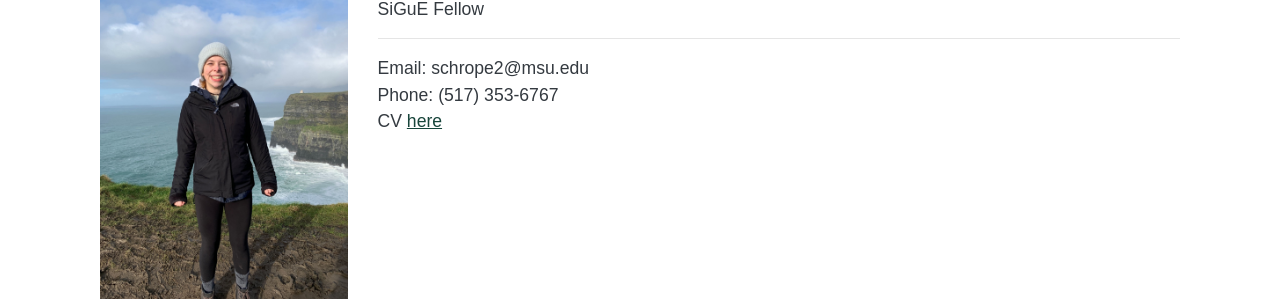
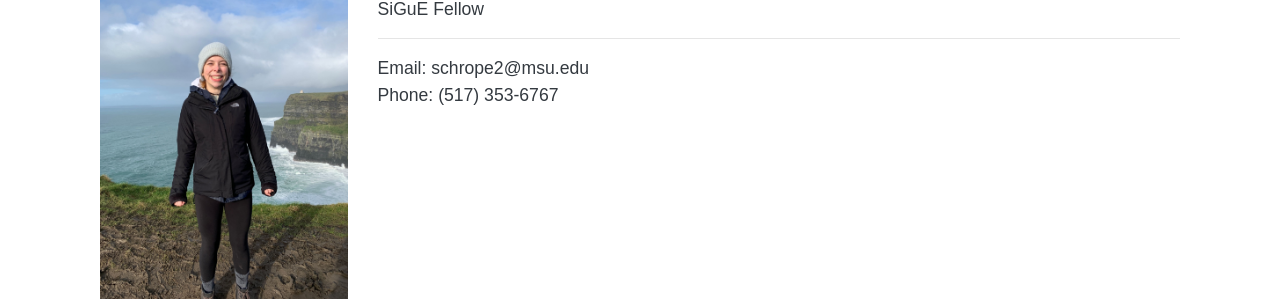
Before and after one commit to grotewold-lab/grotewold-lab.github.io, a Jekyll site: the page built from people/shannon-schrope.md, in a window 1280 px wide. Shown: the part 137-441 px from the top of the page. Built offline with Jekyll 4.4.1, drawn with Linux system fonts in a browser that asks for light colours.

```diff
--- a/people/shannon-schrope.md
+++ b/people/shannon-schrope.md
@@ -6,7 +6,6 @@ position: SiGuE Fellow
 image: Shannon Schrope.jpeg
 email: schrope2@msu.edu
 phone: (517) 353-6767
-cv: CV Shannon Schrope (R).docx
 ---
 
 *Professional interests and goals:* I am interested in plant biology, and am hoping to pursue a PhD in this field in the near future. My long term goal is to become a professor.
```
Also changed, not shown: README.md.
